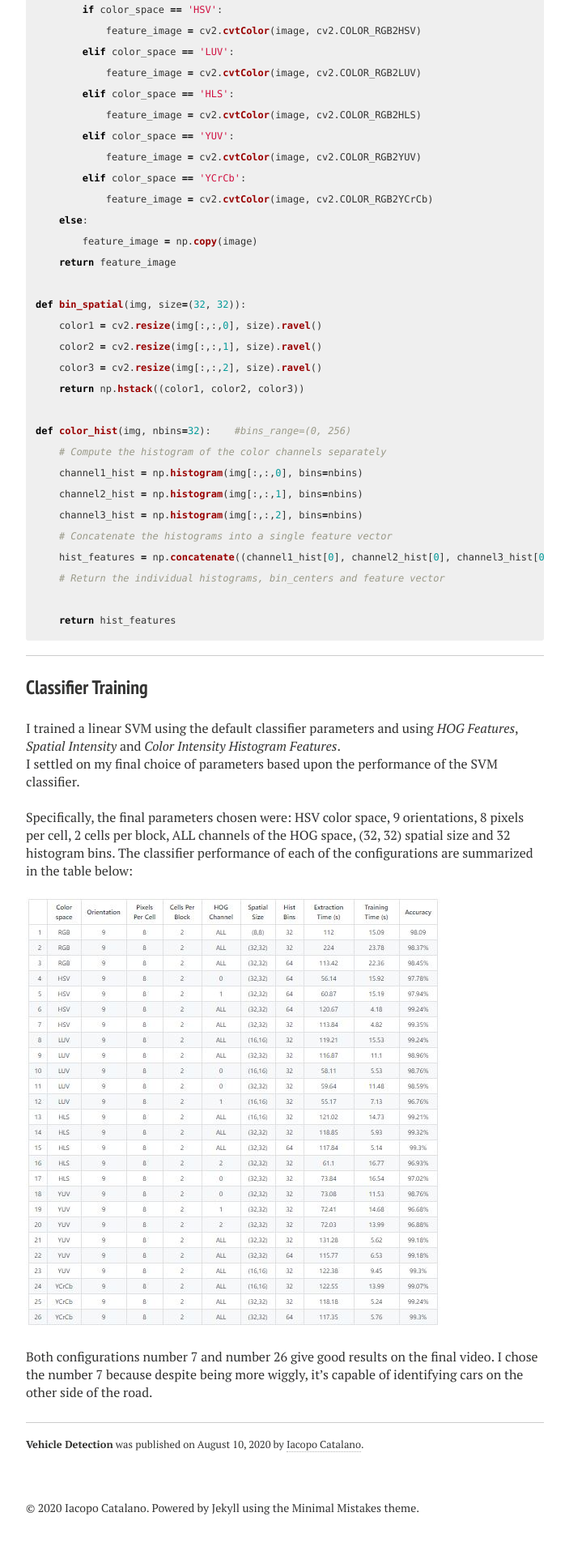
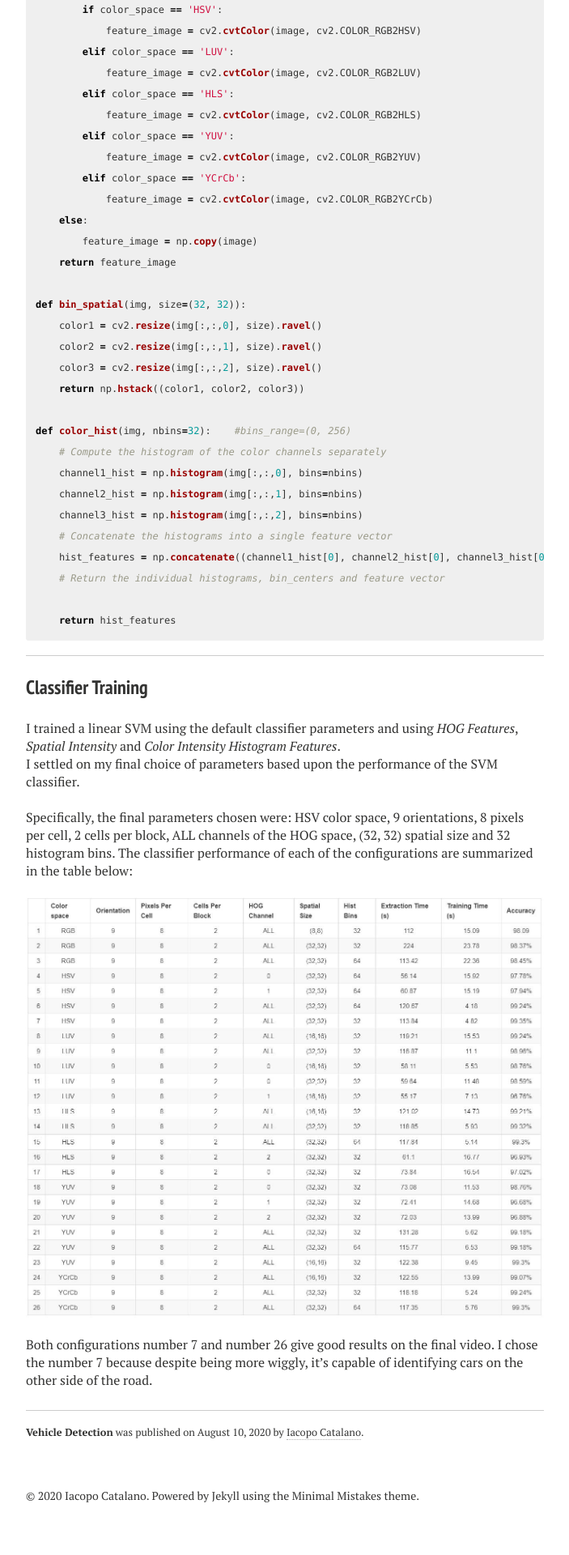
Before and after one commit to IacopomC/iacopomc.github.io, a Jekyll site: the page built from _projects/2020-08-10-vehicle-detection.md, in a window 1280 px wide. Shown: the part 2334-4254 px from the top of the page at 81% size, without its empty margins (288-991 px from the left). Built offline with Jekyll 4.4.1, drawn with Linux system fonts in a browser that asks for light colours; nearby versions of some CDN libraries.

Commit message:
Replace image classifier training performance

```diff
--- a/_projects/2020-08-10-vehicle-detection.md
+++ b/_projects/2020-08-10-vehicle-detection.md
@@ -118,7 +118,7 @@ Specifically, the final parameters chosen were: HSV color space, 9 orientations,
 
 <br/>
 
-<img src="{{ site.url }}/assets/images/vehicle-detection-project/training_classifier_table.JPG">
+<img src="{{ site.url }}/assets/images/vehicle-detection-project/classifier_training_table.JPG">
 
 <br/>
 
```
Also changed, not shown: assets/images/vehicle-detection-project/classifier_training_table.JPG (added), assets/images/vehicle-detection-project/training_classifier_table.JPG (deleted).
